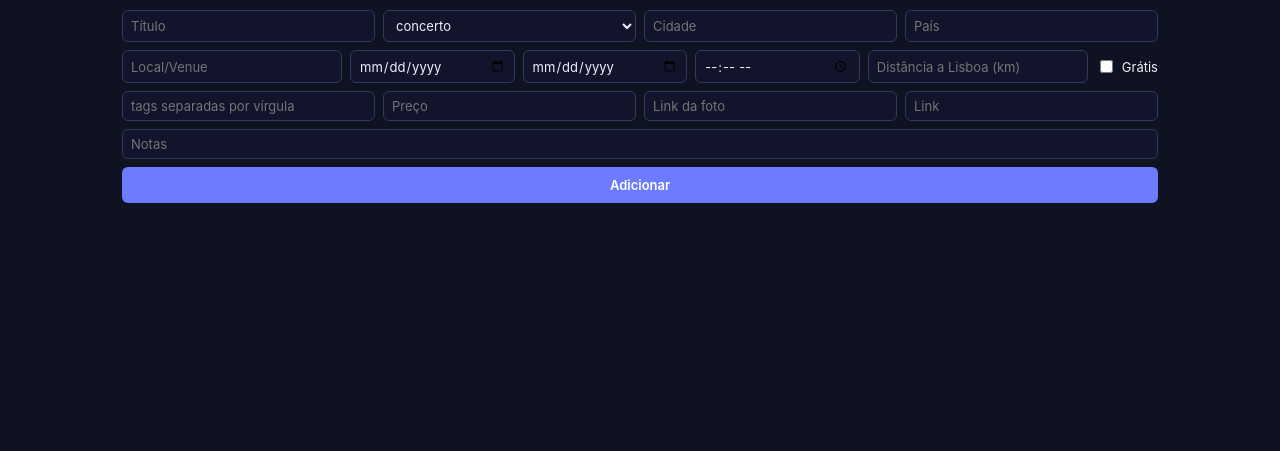
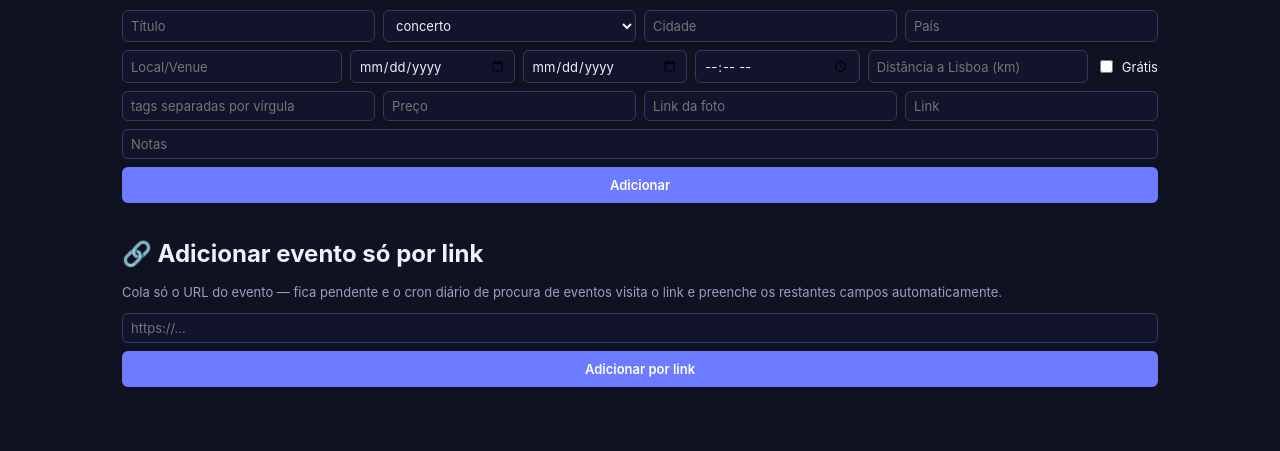
Before and after one commit to paulodiasfaria/eventos-app, a Flask app: template templates/dashboard.html in a window 1280 px wide. Shown: the part 528-979 px from the top of the page. Before the commit the page ends 731 px from the top, so only its background shows below. Run offline with Flask 3, Linux system fonts and the light colour scheme; the template is opened without the code that fills it, so the values that code supplies are empty.

Commit message:
Itens 14-16: adicionar evento so por link + cron preenche, favicon, rotas /eventos/lista e /eventos/calendario

```diff
--- a/app.py
+++ b/app.py
@@ -151,6 +151,7 @@ EXTRA_EVENT_COLUMNS = {
     "is_free": "INTEGER",       # 1 = gratuito, 0 = pago, NULL = desconhecido
     "image_url": "TEXT",        # foto ilustrativa do evento
     "snoozed_until": "TEXT",    # data (YYYY-MM-DD) em que um evento "adiado" volta a pending
+    "pending_enrichment": "INTEGER",  # 1 = evento adicionado só por link, ainda por preencher pelo cron
 }
 
 
@@ -409,7 +410,7 @@ def all_rule_statuses(db):
 # Routes - UI
 # ---------------------------------------------------------------------------
 
-@app.route("/eventos")
+@app.route("/eventos/lista")
 def dashboard():
     db = get_db()
     reactivate_expired_snoozes(db)
@@ -586,7 +587,7 @@ def build_month_grid(month_start, events_by_date):
     }
 
 
-@app.route("/calendario")
+@app.route("/eventos/calendario")
 def calendar_view():
     db = get_db()
     reactivate_expired_snoozes(db)
@@ -681,6 +682,31 @@ def add_manual_event():
     return redirect(url_for("dashboard"))
 
 
+@app.route("/events/by-link", methods=["POST"])
+def add_event_by_link():
+    """Adiciona um evento candidato apenas com um URL — fica 'pendente de
+    preenchimento' (pending_enrichment=1) até o cron diário de procura de
+    eventos visitar o link e preencher os restantes campos via PATCH
+    /api/events/<id>, tal como faz para os eventos que ele próprio encontra."""
+    source_url = (request.form.get("link_url") or "").strip()
+    if not source_url:
+        return redirect(request.referrer or url_for("dashboard"))
+    db = get_db()
+    db.execute(
+        "INSERT INTO events (title, category, source_url, tags, status, "
+        "pending_enrichment, created_at) VALUES (?,?,?,?, 'pending', 1, ?)",
+        (
+            "(a preencher — aguarda o cron)",
+            "other",
+            source_url,
+            json.dumps([]),
+            datetime.utcnow().isoformat(),
+        ),
+    )
+    db.commit()
+    return redirect(url_for("dashboard"))
+
+
 # ---------------------------------------------------------------------------
 # Routes - API (usadas pelo cron do Hermes: alimentar eventos + consultar status)
 # ---------------------------------------------------------------------------
@@ -721,6 +747,22 @@ def api_get_event(event_id):
     return jsonify({c: ev[c] for c in cols})
 
 
+@app.route("/api/events/pending_links", methods=["GET"])
+def api_pending_links():
+    """Lista eventos adicionados só por link (pending_enrichment=1), ainda por
+    preencher — o cron de procura de eventos visita cada source_url e envia os
+    campos encontrados via PATCH /api/events/<id> (incluindo pending_enrichment=0
+    para marcar como feito)."""
+    unauthorized = require_api_key()
+    if unauthorized:
+        return unauthorized
+    db = get_db()
+    rows = db.execute(
+        "SELECT id, source_url, created_at FROM events WHERE pending_enrichment = 1 ORDER BY created_at ASC"
+    ).fetchall()
+    return jsonify([dict(r) for r in rows])
+
+
 @app.route("/api/events/<int:event_id>", methods=["PATCH"])
 def api_update_event(event_id):
     """Atualiza campos pontuais de um evento existente (ex. corrigir event_date_end
@@ -733,11 +775,20 @@ def api_update_event(event_id):
     if not ev:
         return jsonify({"error": "not_found"}), 404
     payload = request.get_json(force=True) or {}
-    allowed = {"event_date", "event_date_end", "event_time", "notes", "distance_km", "source_url", "title", "chosen_date", "city", "venue", "status"}
+    allowed = {
+        "event_date", "event_date_end", "event_time", "notes", "distance_km",
+        "source_url", "title", "chosen_date", "city", "venue", "status",
+        "category", "tags", "image_url", "price", "is_free", "country", "venue",
+        "pending_enrichment",
+    }
     VALID_STATUSES = {"pending", "accepted", "rejected", "snoozed"}
     updates = {k: v for k, v in payload.items() if k in allowed}
     if "status" in updates and updates["status"] not in VALID_STATUSES:
         return jsonify({"error": "invalid_status", "allowed": sorted(VALID_STATUSES)}), 400
+    if "tags" in updates and isinstance(updates["tags"], list):
+        updates["tags"] = json.dumps(updates["tags"])
+    if "is_free" in updates:
+        updates["is_free"] = 1 if updates["is_free"] else (0 if updates["is_free"] is False else None)
     if not updates:
         return jsonify({"error": "no_valid_fields", "allowed": sorted(allowed)}), 400
     set_clause = ", ".join(f"{k} = ?" for k in updates)
--- a/static/style.css
+++ b/static/style.css
@@ -83,6 +83,8 @@ button { cursor: pointer; }
 .manual-form input, .manual-form select { flex: 1 1 150px; }
 .manual-form button { flex: 1 1 100%; background: var(--accent); color: white; border: none; font-weight: 600; padding: 10px; }
 
+.pending-link { background: var(--risk); color: #1a1200; }
+
 .main-nav { display: flex; gap: 16px; margin-top: 8px; }
 .main-nav a { color: var(--muted); text-decoration: none; font-size: 14px; padding: 4px 0; border-bottom: 2px solid transparent; }
 .main-nav a:hover { color: var(--text); border-bottom-color: var(--accent); }
--- a/templates/base.html
+++ b/templates/base.html
@@ -4,6 +4,7 @@
   <meta charset="utf-8">
   <meta name="viewport" content="width=device-width, initial-scale=1">
   <title>Agenda Família Faria Valadão</title>
+  <link rel="icon" type="image/svg+xml" href="{{ url_for('static', filename='favicon.svg') }}?v={{ asset_version }}">
   <link rel="stylesheet" href="{{ url_for('static', filename='style.css') }}?v={{ asset_version }}">
 </head>
 <body>
--- a/templates/dashboard.html
+++ b/templates/dashboard.html
@@ -53,6 +53,7 @@
       <div class="event-head">
         <span class="badge badge-{{ e.category }}">{{ e.category }}</span>
         <span class="status-pill">{{ status_labels.get(e.status, e.status) }}</span>
+        {% if e.pending_enrichment %}<span class="status-pill pending-link">⏳ a preencher pelo cron</span>{% endif %}
         {% if e.status == 'pending' %}<span class="score">score {{ "%.1f"|format(e.score) }}</span>{% endif %}
       </div>
       <h3>{{ e.title }}</h3>
@@ -125,4 +126,13 @@
   </form>
 </section>
 
+<section class="manual-add">
+  <h2>🔗 Adicionar evento só por link</h2>
+  <p class="hint">Cola só o URL do evento — fica pendente e o cron diário de procura de eventos visita o link e preenche os restantes campos automaticamente.</p>
+  <form method="post" action="{{ url_for('add_event_by_link') }}" class="manual-form">
+    <input type="url" name="link_url" placeholder="https://..." required>
+    <button type="submit">Adicionar por link</button>
+  </form>
+</section>
+
 {% endblock %}
```
Also changed, not shown: static/favicon.svg (added).
